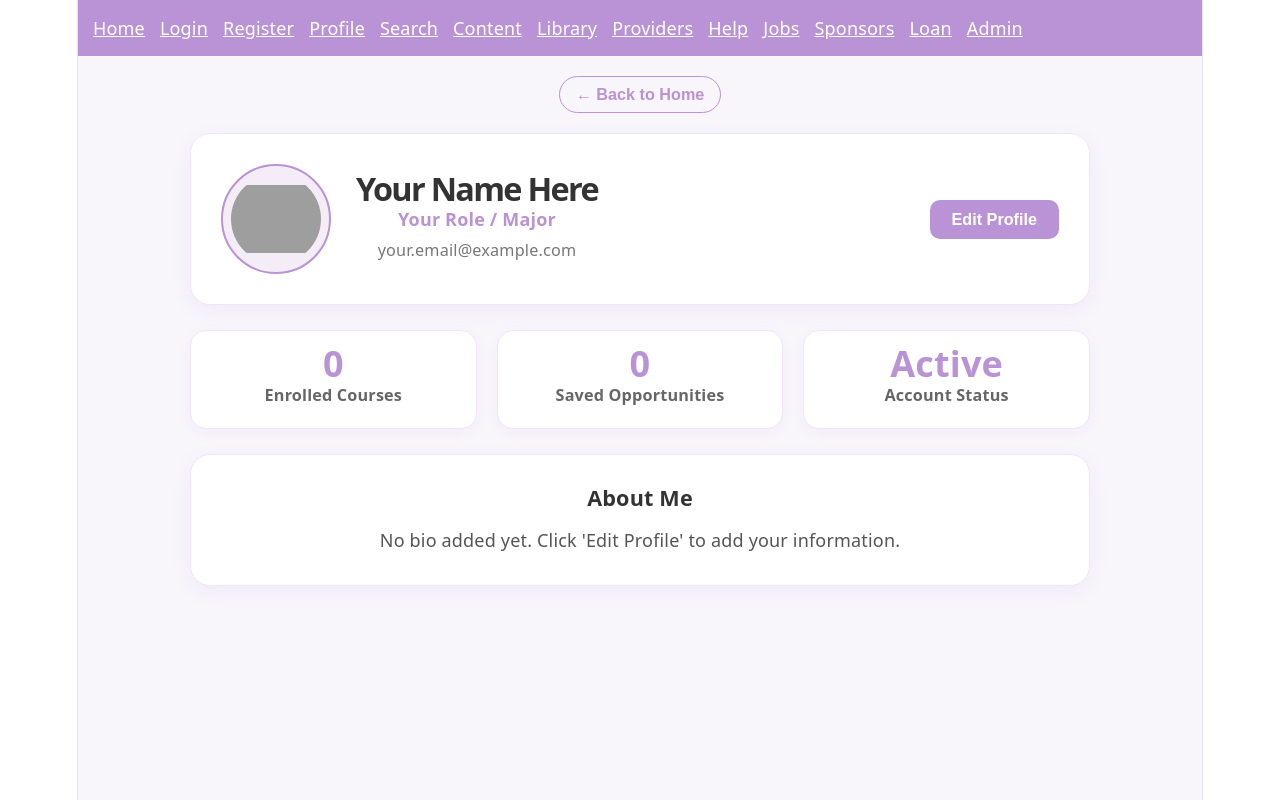
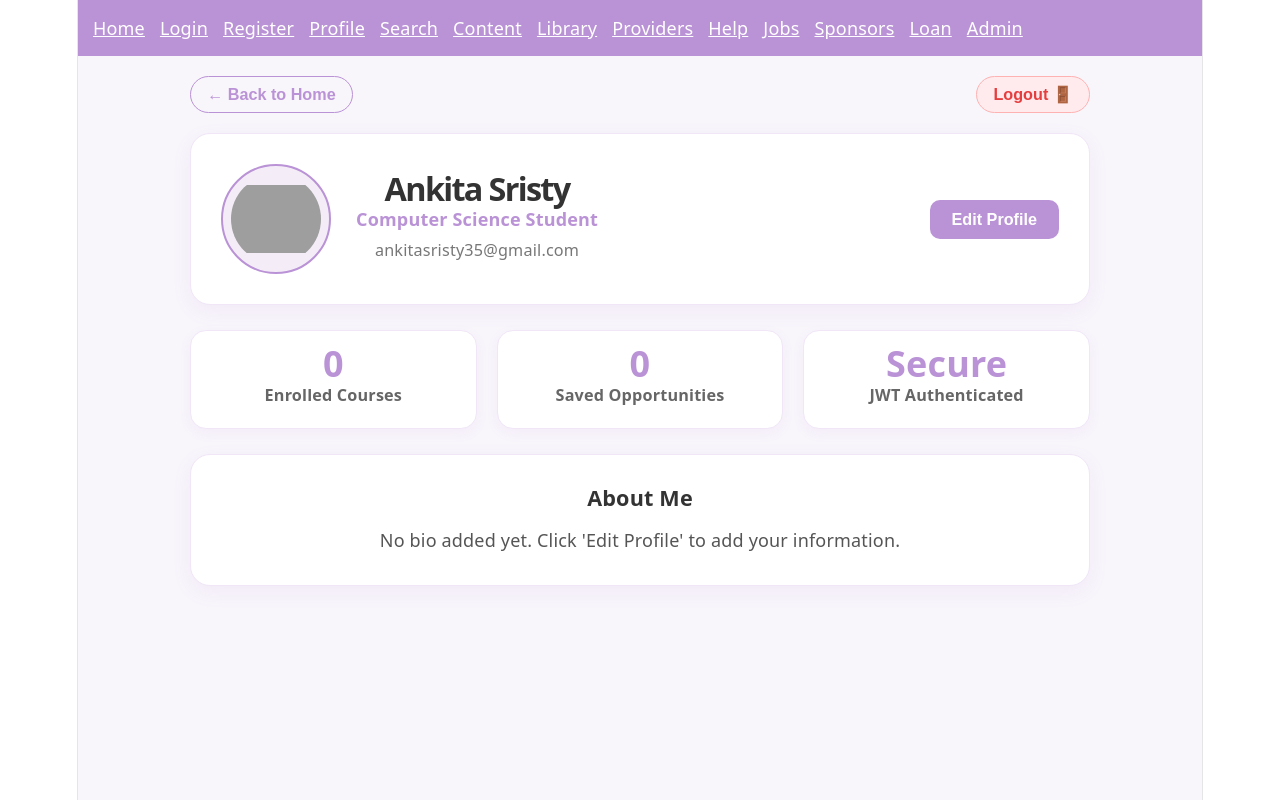
Before and after one commit to SusmitaRaniMohontho/SheRise, a React (Vite) app: page /profile in a window 1280 px wide. Shown: the top 800 px of the page. Built offline with nearby package versions, Linux system fonts and the light colour scheme; grey boxes are pictures that could not be loaded.

Commit message:
Update Profile.jsx

```diff
--- a/src/pages/Profile.jsx
+++ b/src/pages/Profile.jsx
@@ -1,4 +1,4 @@
-import React, { useState } from "react";
+import React, { useState, useEffect } from "react";
 import { useNavigate } from "react-router-dom";
 
 function Profile() {
@@ -9,7 +9,6 @@ function Profile() {
     email: "",
     role: "",
     bio: "",
-    //avatar link
     avatar: "https://cdn-icons-png.flaticon.com/512/727/727399.png",
     enrolledCourses: 0,
     savedJobs: 0,
@@ -17,6 +16,31 @@ function Profile() {
 
   const [isEditing, setIsEditing] = useState(false);
   const [formData, setFormData] = useState(user);
+  const [loading, setLoading] = useState(true);
+  const [errorMessage, setErrorMessage] = useState("");
+
+  useEffect(() => {
+    const fetchUserProfile = async () => {
+      // বর্তমানে টোকেন চেক সাময়িকভাবে বন্ধ রাখা হয়েছে যাতে ইউআই দেখতে পারো
+      /*
+      const token = localStorage.getItem("token");
+      if (!token) {
+        navigate("/login");
+        return;
+      }
+      */
+      setLoading(false);
+    };
+
+    fetchUserProfile();
+  }, [navigate]);
+
+  const handleLogout = () => {
+    localStorage.removeItem("token");
+    localStorage.removeItem("user");
+    alert("Logged out successfully!");
+    navigate("/login");
+  };
 
   const handleInputChange = (e) => {
     const { name, value } = e.target;
@@ -27,7 +51,16 @@ function Profile() {
     e.preventDefault();
     setUser(formData);
     setIsEditing(false);
+    alert("Profile updated successfully!");
   };
+
+  if (loading) {
+    return (
+      <div style={{ textAlign: "center", marginTop: "50px" }}>
+        Loading profile...
+      </div>
+    );
+  }
 
   return (
     <div style={styles.pageWrapper}>
@@ -36,18 +69,25 @@ function Profile() {
         <button onClick={() => navigate("/home")} style={styles.backBtn}>
           ← Back to Home
         </button>
+        <button onClick={handleLogout} style={styles.logoutBtn}>
+          Logout 🚪
+        </button>
       </div>
 
       <div style={styles.container}>
+        {errorMessage && <div style={styles.errorBox}>{errorMessage}</div>}
+
         {/* Profile Card Header */}
         <div style={styles.profileCard}>
           <div style={styles.avatarSection}>
             <img src={user.avatar} alt="Profile Avatar" style={styles.avatar} />
             <div style={styles.userInfo}>
-              <h1 style={styles.userName}>{user.name || "Your Name Here"}</h1>
-              <p style={styles.userRole}>{user.role || "Your Role / Major"}</p>
+              <h1 style={styles.userName}>{user.name || "Ankita Sristy"}</h1>
+              <p style={styles.userRole}>
+                {user.role || "Computer Science Student"}
+              </p>
               <p style={styles.userEmail}>
-                {user.email || "your.email@example.com"}
+                {user.email || "ankitasristy35@gmail.com"}
               </p>
             </div>
           </div>
@@ -70,8 +110,8 @@ function Profile() {
             <p style={styles.statLabel}>Saved Opportunities</p>
           </div>
           <div style={styles.statBox}>
-            <h3 style={styles.statNumber}>Active</h3>
-            <p style={styles.statLabel}>Account Status</p>
+            <h3 style={styles.statNumber}>Secure</h3>
+            <p style={styles.statLabel}>JWT Authenticated</p>
           </div>
         </div>
 
@@ -154,6 +194,9 @@ const styles = {
     maxWidth: "900px",
     margin: "0 auto",
     padding: "20px 20px 0 20px",
+    display: "flex",
+    justifyContent: "space-between",
+    alignItems: "center",
   },
   backBtn: {
     backgroundColor: "transparent",
@@ -165,10 +208,30 @@ const styles = {
     cursor: "pointer",
     fontSize: "0.9rem",
   },
+  logoutBtn: {
+    backgroundColor: "#ffebee",
+    color: "#e53e3e",
+    border: "1.5px solid #feb2b2",
+    padding: "8px 16px",
+    borderRadius: "20px",
+    fontWeight: "700",
+    cursor: "pointer",
+    fontSize: "0.9rem",
+  },
   container: {
     padding: "20px",
     maxWidth: "900px",
     margin: "0 auto",
+  },
+  errorBox: {
+    backgroundColor: "#fff0f0",
+    color: "#e53e3e",
+    padding: "10px",
+    borderRadius: "8px",
+    fontSize: "0.85rem",
+    marginBottom: "15px",
+    border: "1px solid #feb2b2",
+    textAlign: "center",
   },
   profileCard: {
     backgroundColor: "#ffffff",
```
